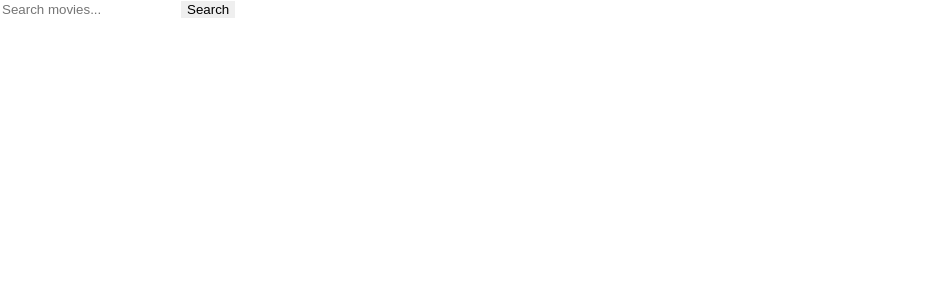
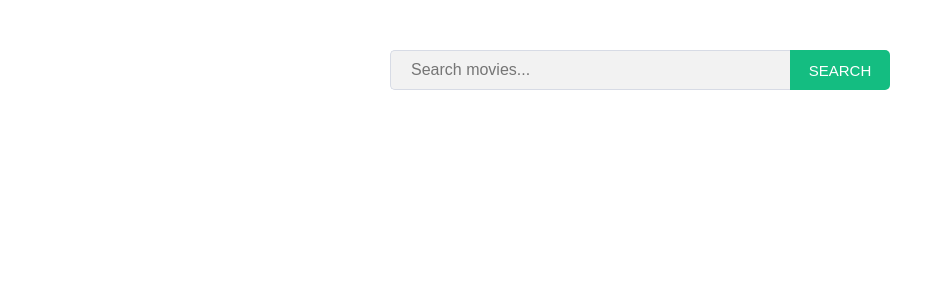
Before and after one commit to SlobodanMilivojevic/movies-are-eternal, a React (Create React App) app in the folder movies-eternal/: page / in a window 1280 px wide. Shown: the top 300 px of the page, without its empty margins (0-951 px from the left). Built offline with nearby package versions, Linux system fonts and the light colour scheme.

Commit message:
styling and refactoring code

```diff
--- a/movies-eternal/package.json
+++ b/movies-eternal/package.json
@@ -3,6 +3,9 @@
   "version": "0.1.0",
   "private": true,
   "dependencies": {
+    "@fortawesome/fontawesome-svg-core": "^1.2.25",
+    "@fortawesome/free-solid-svg-icons": "^5.11.2",
+    "@fortawesome/react-fontawesome": "^0.1.7",
     "axios": "^0.19.0",
     "react": "^16.10.2",
     "react-dom": "^16.10.2",
--- a/movies-eternal/src/App.css
+++ b/movies-eternal/src/App.css
@@ -1,11 +1,99 @@
-* {
+*, *:before, *:after {
     margin: 0;
     border: 0;
     box-sizing: border-box;
 }
 
+.movies-container {
+  width: 1240px;
+  max-width: 100%;
+  margin: 50px auto;
+  padding: 0 20px;
+}
+.movies-container form {
+  width: 500px;
+  max-width: 100%;
+  margin: 0 auto;
+  display: flex;
+}
+.movies-container form input {
+  height: 40px;
+  padding: 10px 20px;
+  background: #f2f2f2;
+  color: #000;
+  flex-grow: 1;
+  border: 1px solid #d7dbe5;
+  border-right: 0;
+  border-radius: 5px 0 0 5px;
+  font-size: 16px;
+  outline: none;
+}
+.movies-container form button {
+  background-color: #14bd81;
+  border: 0;
+  border-radius: 0 5px 5px 0;
+  color: #fff;
+  cursor: pointer;
+  font-size: 15px;
+  outline: none;
+  padding: 0 10px;
+  min-width: 100px;
+  text-transform: uppercase;
+}
 .grid-movies {
-    display: grid;
-    grid-template-columns: repeat(3, 1fr);
-    grid-gap: 1rem;
+  display: flex;
+  flex-wrap: wrap;
+  margin-top: 50px;
 }
+.movie-wrapper {
+  width: calc((100% - 90px) / 4);
+  margin-left: 30px;
+  margin-bottom: 30px;
+  box-shadow: 0px 0px 5px 0px rgba(0,0,0,0.35);
+  text-align: center;
+}
+.movie-wrapper:nth-child(4n+1) {
+  margin-left: 0;
+}
+.movie-wrapper img {
+  display: block;
+  margin: 0 auto;
+}
+.movie-title {
+  min-height: 52px;
+  padding: 5px 10px;
+  display: flex;
+  align-items: center;
+  justify-content: center;
+  font-size: 18px;
+  font-weight: bold;
+  background-color: #f2f2f2;
+}
+.movie-info {
+  position: relative;
+  padding: 0 30px;
+}
+.movie-add-watch,
+.movie-add-favorite {
+  position: absolute;
+  left: 0;
+  top: 0;
+  bottom: 0;
+  width: 30px;
+  background: #f2f2f2;
+  color: #000;
+  display: flex;
+  align-items: center;
+  justify-content: center;
+  font-weight: normal;
+  cursor: pointer;
+}
+.movie-add-favorite {
+  left: auto;
+  right: 0;
+}
+.movie-popularity,
+.movie-release {
+  padding: 5px 10px;
+  border-top: 1px solid #f2f2f2;
+}
--- a/movies-eternal/src/App.js
+++ b/movies-eternal/src/App.js
@@ -1,35 +1,32 @@
-import React, { Component } from 'react';
+import React, { useState } from 'react';
 import Search from './movies/Search';
 import Movies from './movies/Movies';
 import './App.css';
 import axios from 'axios';
 
-class App extends Component {
-    state = {
-        movies: [],
-        loading: false
-    };
+const App = () => {
+    const [movies, setMovies] = useState([]);
+    const [loading, setLoading] = useState(false);
 
-    // async componentDidMount() {
-    //     this.setState({ loading: true });
-    // }
+    const searchMovies = async text => {
+        setLoading(true);
 
-    searchMovies = async text => {
         const res = await axios.get('https://api.themoviedb.org/3/search/movie?query='+text+'&include_adult=false&page=1&language=en-US&api_key=f1b23c253e07d62f57826623668b43b1');
 
-      this.setState({ movies: res.data.results, loading: false });
+        setMovies(res.data.results);
+        setLoading(false);
     }
 
-    render() {
+
     return (
         <div className="App">
             <div className="movies-container">
-                    <Search searchMovies={this.searchMovies} />
-                    <Movies loading={this.state.loading} movies={this.state.movies} />
+                <Search searchMovies={searchMovies} />
+                <Movies loading={loading} movies={movies} />
             </div>
         </div>
     );
-    }
+
 }
 
 export default App;
--- a/movies-eternal/src/movies/MovieSearched.js
+++ b/movies-eternal/src/movies/MovieSearched.js
@@ -1,17 +1,31 @@
-import React from 'react';
+import React, { Component } from 'react';
+import { FontAwesomeIcon } from '@fortawesome/react-fontawesome';
+import { faList, faStar } from '@fortawesome/free-solid-svg-icons';
 import PropTypes from 'prop-types';
 
-const MovieSearched = props => {
+class MovieSearched extends Component {
+    Favorites = fav => {
+        this.props.favorites(fav);
+    }
+
+    render() {
         return (
             <div className="movie-wrapper">
-            <div className="movie-title">{props.movie.title}</div>
-            {props.movie.poster_path === null ? (
+                <div className="movie-title">{this.props.movie.title}</div>
+                {this.props.movie.poster_path === null ? (
                     <img src="https://via.placeholder.com/185x278.png" alt="No poster" />
                 ) : (
-                <img src={"https://image.tmdb.org/t/p/w185_and_h278_bestv2/" + props.movie.poster_path} alt={props.movie.title} className="movie-poster" />
+                    <img src={"https://image.tmdb.org/t/p/w185_and_h278_bestv2/" + this.props.movie.poster_path} alt={this.props.movie.title} className="movie-poster" />
                 )}
+                <div className="movie-info">
+                    <div className="movie-add-watch"><FontAwesomeIcon icon={faList} /></div>
+                    <div className="movie-add-favorite" onClick={() => {this.Favorites(this.props.movie.id)}}><FontAwesomeIcon icon={faStar} /></div>
+                    <div className="movie-popularity">Popularity: {this.props.movie.popularity}</div>
+                    <div className="movie-release">Release date: {this.props.movie.release_date}</div>
                 </div>
-    )
+            </div>
+        );
+    }
 }
 
 MovieSearched.propTypes = {
--- a/movies-eternal/src/movies/Movies.js
+++ b/movies-eternal/src/movies/Movies.js
@@ -4,6 +4,22 @@ import Spinner from '../assets/Spinner';
 import PropTypes from 'prop-types';
 
 class Movies extends Component {
+    state = {
+        favorites: []
+    };
+
+    FavoriteList = fav => {
+        let favoriteArray = this.state.favorites;
+        if(favoriteArray.includes(fav)) {
+
+        } else {
+            favoriteArray.push(fav);
+        }
+
+        this.setState({ favorites: favoriteArray });
+        console.log(this.state.favorites);
+    }
+
     render() {
         if(this.props.loading) {
             return <Spinner />
@@ -11,7 +27,7 @@ class Movies extends Component {
             return (
                 <div className="grid-movies">
                     {this.props.movies.map(movie => (
-                        <MovieSearched key={movie.id} movie={movie} />
+                        <MovieSearched key={movie.id} movie={movie} favorites={this.FavoriteList} />
                     ))}
                 </div>
             );
@@ -19,12 +35,6 @@ class Movies extends Component {
     }
 }
 
-// const movieItemStyle = {
-//     display: 'grid',
-//     gridTemplateColumns: 'repeat(3, 1fr)',
-//     gridGap: '1rem'
-// }
-
 Movies.propTypes = {
     movies: PropTypes.array.isRequired,
     loading: PropTypes.bool.isRequired
--- a/movies-eternal/src/movies/Search.js
+++ b/movies-eternal/src/movies/Search.js
@@ -1,29 +1,25 @@
-import React, { Component } from 'react'
+import React, { useState } from 'react'
 
-export class Search extends Component {
-    state = {
-        text: ""
-    };
+const Search = ({ searchMovies }) => {
+    const [text, setText] = useState('');
 
-    onSubmit = e => {
+    const onSubmit = e => {
         e.preventDefault();
-        if(this.state.text !== "") {
-            this.props.searchMovies(this.state.text);
+        if(text !== "") {
+            searchMovies(text);
         }
     }
 
-    onChange = e => this.setState({ [e.target.name]: e.target.value });
+    const onChange = e => setText(e.target.value);
 
-    render() {
     return (
         <div>
-                <form onSubmit={this.onSubmit} className='form'>
-                    <input type='text' name='text' placeholder='Search movies...' value={this.state.text} onChange={this.onChange} />
+            <form onSubmit={onSubmit} className='form'>
+                <input type='text' name='text' placeholder='Search movies...' value={text} onChange={onChange} />
                 <button type='submit'>Search</button>
             </form>
         </div>
     )
 }
-}
 
 export default Search
```
Also changed, not shown: 1 other file (tests, documents, lock files or other folders). Lines whose indentation alone changed are shown as unchanged.
